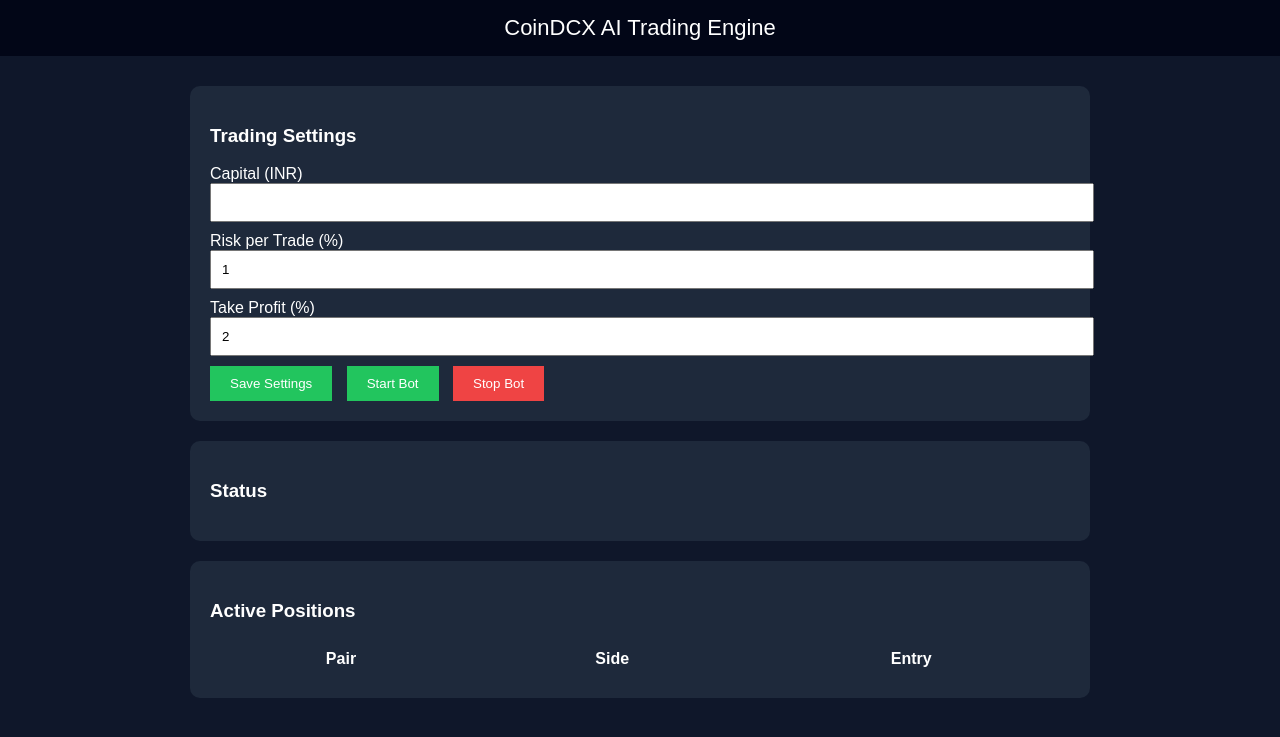
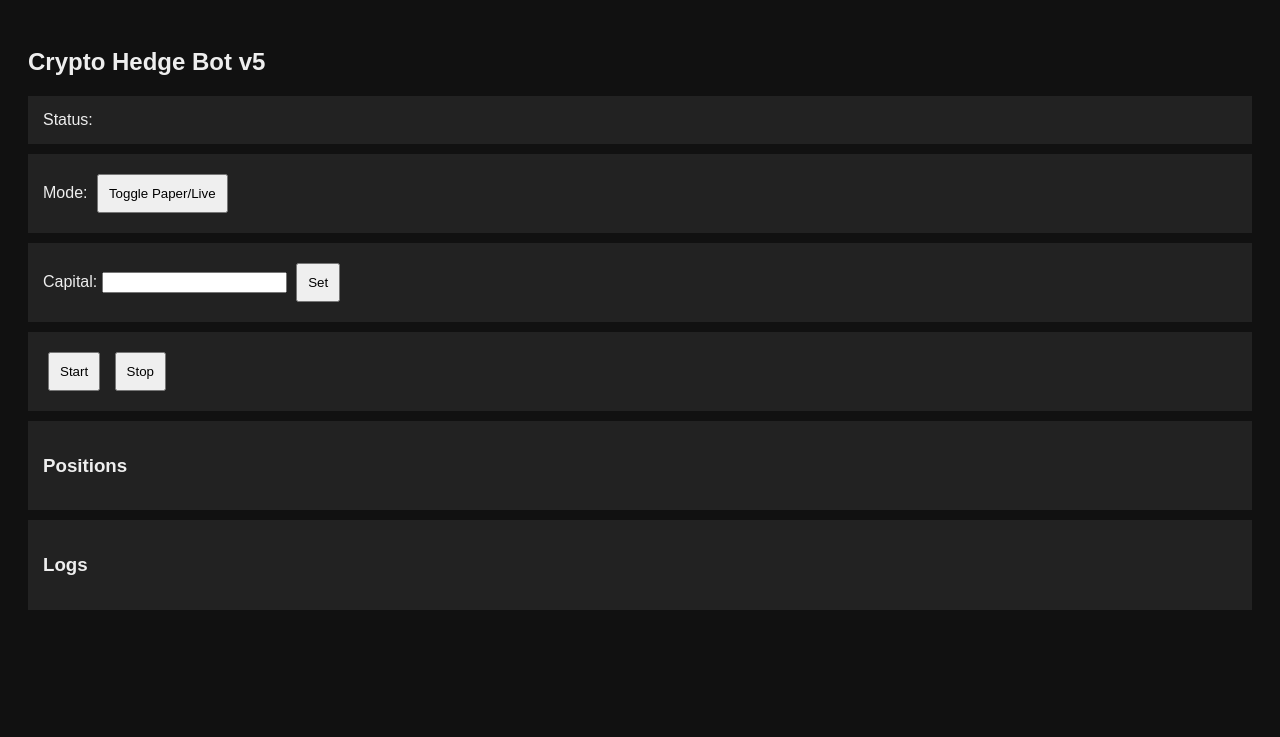
Before and after one commit to sudch-dev/Coin, a Flask app: page / in a window 1280 px wide. Shown: the top 737 px of the page. Run offline with Flask 3, Linux system fonts and the light colour scheme; lists and menus that the app fills with data are empty.

Commit message:
Update index.html

```diff
--- a/templates/index.html
+++ b/templates/index.html
@@ -3,65 +3,26 @@
 
 <head>
 
-<title>CoinDCX AI Trading Engine</title>
+<title>Hedge Bot v5</title>
 
 <style>
 
 body{
-background:#0f172a;
-color:white;
 font-family:Arial;
-margin:0;
-}
-
-header{
-background:#020617;
-padding:15px;
-text-align:center;
-font-size:22px;
-}
-
-.container{
-width:900px;
-margin:auto;
-margin-top:30px;
+background:#111;
+color:#eee;
+padding:20px
 }
 
 .card{
-background:#1e293b;
-padding:20px;
-margin-bottom:20px;
-border-radius:10px;
-}
-
-input{
-width:100%;
-padding:10px;
-margin-bottom:10px;
+background:#222;
+padding:15px;
+margin-bottom:10px
 }
 
 button{
-padding:10px 20px;
-background:#22c55e;
-border:none;
-color:white;
-cursor:pointer;
-margin-right:10px;
-}
-
-.stop{
-background:#ef4444;
-}
-
-table{
-width:100%;
-border-collapse:collapse;
-margin-top:10px;
-}
-
-th,td{
 padding:10px;
-text-align:center;
+margin:5px
 }
 
 </style>
@@ -70,153 +31,102 @@ text-align:center;
 
 <body>
 
-<header>
-CoinDCX AI Trading Engine
-</header>
-
-<div class="container">
+<h2>Crypto Hedge Bot v5</h2>
 
 <div class="card">
 
-<h3>Trading Settings</h3>
-
-<label>Capital (INR)</label>
-<input id="capital">
-
-<label>Risk per Trade (%)</label>
-<input id="risk" value="1">
-
-<label>Take Profit (%)</label>
-<input id="tp" value="2">
-
-<button onclick="save()">Save Settings</button>
-
-<button onclick="startBot()">Start Bot</button>
-
-<button class="stop" onclick="stopBot()">Stop Bot</button>
-
-<div id="msg"></div>
+Status:
+<span id="status"></span>
 
 </div>
 
 <div class="card">
 
-<h3>Status</h3>
+Mode:
+<span id="mode"></span>
 
-<div id="status"></div>
+<button onclick="toggle()">Toggle Paper/Live</button>
 
 </div>
 
 <div class="card">
 
-<h3>Active Positions</h3>
+Capital:
 
-<table>
+<input id="capital" type="number">
 
-<thead>
-
-<tr>
-<th>Pair</th>
-<th>Side</th>
-<th>Entry</th>
-</tr>
-
-</thead>
-
-<tbody id="positions"></tbody>
-
-</table>
+<button onclick="setCapital()">Set</button>
 
 </div>
+
+<div class="card">
+
+<button onclick="start()">Start</button>
+
+<button onclick="stop()">Stop</button>
+
+</div>
+
+<div class="card">
+
+<h3>Positions</h3>
+
+<pre id="positions"></pre>
+
+</div>
+
+<div class="card">
+
+<h3>Logs</h3>
+
+<pre id="logs"></pre>
 
 </div>
 
 <script>
 
-function save(){
+function start(){fetch("/start")}
+function stop(){fetch("/stop")}
+function toggle(){fetch("/toggle_mode")}
 
-fetch("/set_config",{
+function setCapital(){
 
+let c=document.getElementById("capital").value
+
+fetch("/set_capital",{
 method:"POST",
-headers:{
-"Content-Type":"application/json"
-},
-
-body:JSON.stringify({
-
-capital:document.getElementById("capital").value,
-risk:document.getElementById("risk").value,
-tp:document.getElementById("tp").value
-
+headers:{"Content-Type":"application/x-www-form-urlencoded"},
+body:"capital="+c
 })
 
-})
+}
 
+function refresh(){
+
+fetch("/status")
 .then(r=>r.json())
 .then(d=>{
 
-document.getElementById("msg").innerHTML="Settings saved"
+document.getElementById("status").innerText =
+d.running ? "RUNNING":"STOPPED"
+
+document.getElementById("mode").innerText =
+d.paper ? "PAPER":"LIVE"
+
+document.getElementById("positions").innerText =
+JSON.stringify(d.positions,null,2)
+
+document.getElementById("logs").innerText =
+d.logs.join("\n")
 
 })
 
 }
 
-function startBot(){
-
-fetch("/start")
-.then(r=>r.json())
-.then(d=>{
-
-document.getElementById("msg").innerHTML="Bot started"
-
-})
-
-}
-
-function stopBot(){
-
-fetch("/stop")
-.then(r=>r.json())
-.then(d=>{
-
-document.getElementById("msg").innerHTML="Bot stopped"
-
-})
-
-}
-
-function load(){
-
-fetch("/status")
-.then(r=>r.json())
-.then(d=>{
-
-document.getElementById("status").innerHTML =
-"Capital: ₹"+d.capital+" | Running: "+d.running
-
-let rows=""
-
-for(let p in d.positions){
-
-rows+=`
-<tr>
-<td>${p}</td>
-<td>${d.positions[p]}</td>
-<td>${d.entry[p]}</td>
-</tr>
-`
-
-}
-
-document.getElementById("positions").innerHTML=rows
-
-})
-
-}
-
-setInterval(load,5000)
+setInterval(refresh,3000)
 
 </script>
 
 </body>
+
 </html>
```
